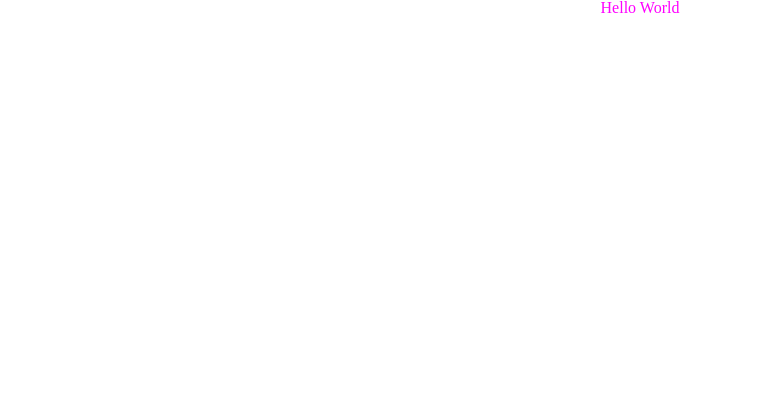
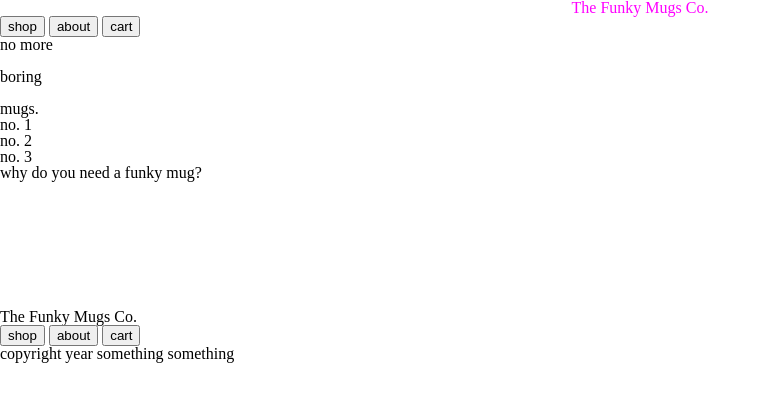
Before and after one commit to sydneebaldwin/project-1, a plain HTML site: page index.html in a window 1280 px wide. Shown: the whole page, without its empty margins (0-771 px from the left). Drawn offline with Linux system fonts and the light colour scheme.

Commit message:
Update index.html

```diff
--- a/index.html
+++ b/index.html
@@ -7,6 +7,67 @@
     <link rel="stylesheet" href="css/styles.css">
 </head>
 <body>
-    <h1>Hello World</h1>
+    <header>
+        <h1>The Funky Mugs Co.</h1>
+        <div class="nav-buttons">
+            <button>shop</button>
+            <button>about</button>
+            <button>cart</button>
+        </div>
+    </header>
+
+    <section class="hero">
+        <h2>no more</h2>
+        <img> <!--MUG IMAGE-->
+        <img> <!--MUG IMAGE-->
+        <img> <!--MUG IMAGE-->
+        <img> <!--MUG IMAGE-->
+        <h2>boring</h2>
+        <img> <!--MUG IMAGE-->
+        <h2>mugs.</h2>
+    </section>
+
+    <section class="marquee">
+
+    </section>
+
+    <section class="question">
+        <div class="answer-cards">
+            <div class="answer-single">
+                <p class="number-tag">no. 1</p>
+                <p class="answer"> <!--CONTENT--></p>
+            </div>
+            <div class="answer-single">
+                <p class="number-tag">no. 2</p>
+                <p class="answer"> <!--CONTENT--></p>
+            </div>
+            <div class="answer-single">
+                <p class="number-tag">no. 3</p>
+                <p class="answer"> <!--CONTENT--></p>
+            </div>
+        </div>
+        <h2>why do you need a funky mug?</h2>
+    </section>
+
+    <section class="gallery">
+        <div class="gallery-item"><img> <!--MUG IMAGE--></div>
+        <div class="gallery-item"><img> <!--MUG IMAGE--></div>
+        <div class="gallery-item"><img> <!--MUG IMAGE--></div>
+        <div class="gallery-item"><img> <!--MUG IMAGE--></div>
+        <div class="gallery-item"><img> <!--MUG IMAGE--></div>
+        <div class="gallery-item"><img> <!--MUG IMAGE--></div>
+        <div class="gallery-item"><img> <!--MUG IMAGE--></div>
+        <div class="gallery-item"><img> <!--MUG IMAGE--></div>
+    </section>
+
+    <footer>
+         <h2>The Funky Mugs Co.</h2>
+        <div class="nav-buttons">
+            <button>shop</button>
+            <button>about</button>
+            <button>cart</button>
+        </div>
+        <p>copyright year something something</p>
+    </footer>
 </body>
 </html>
```
